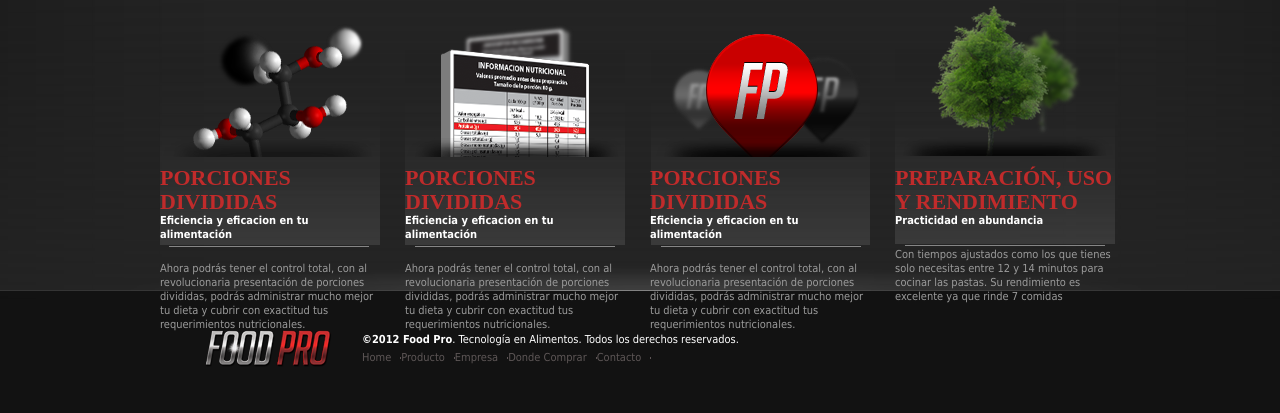
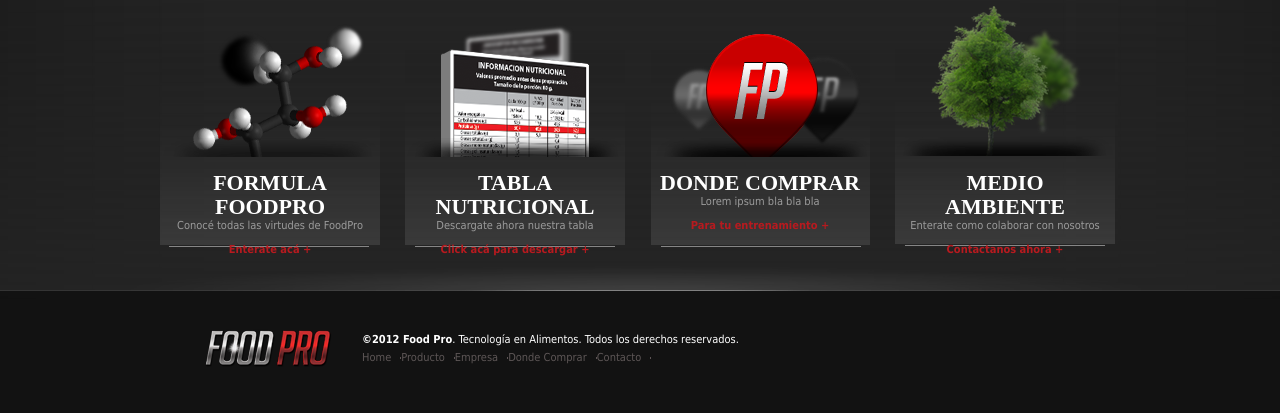
Before and after one commit to fleopardo/lucas, a PHP site: page /producto.html in a window 1280 px wide. Shown: the part 1526-1939 px from the top of the page. Run offline with PHP 8.4, Linux system fonts and the light colour scheme; some web fonts are replaced.

Commit message:
productos

```diff
--- a/css/global.css
+++ b/css/global.css
@@ -154,6 +154,8 @@
 .fd-pattern{
 	background:url(../img/fd_pattern.jpg) center top no-repeat;
 }
+
+
 
 .wrapper{
 	width: 960px;
@@ -341,6 +343,10 @@
 
 /*Productos*/
 
+.productos .fd_pattern{
+	background:url(../img/fd_pattern-producto.jpg) center top no-repeat;
+}
+
 .destacado{
 	width: 1028px;
 	margin: 48px auto 0;
@@ -481,8 +487,15 @@
 }
 
 .productos section.content .bloques-cont.bottom .bloque > div{
-	margin-top: 167px!important;
+	margin-top: 172px;
+	text-align: center;
+	padding: 0 10px;
 }
+
+.productos section.content .bloques-cont.bottom .bloque > div h1{
+	color:#fff;
+}
+
 /*Fin productos*/
 
 
--- a/producto.html
+++ b/producto.html
@@ -82,33 +82,34 @@
 							</div>
 						</div>
 					</div>
+
 					<div class="bloques-cont bottom">
 						<div class="bloque bloque1">
 							<div>
-								<h1>Porciones divididas</h1>
-								<h2>Eficiencia y eficacion en tu alimentación</h2>
-								<p>Ahora podrás tener el control total, con al revolucionaria presentación de porciones divididas, podrás administrar mucho mejor tu dieta y cubrir con exactitud tus requerimientos nutricionales.</p>
+								<h1>Formula FoodPro</h1>
+								<p>Conocé todas las virtudes de FoodPro</p>
+								<a href="#" title="Enterate aca">Enterate acá +</a>
 							</div>
 						</div>
 						<div class="bloque bloque2">
 							<div>
-								<h1>Porciones divididas</h1>
-								<h2>Eficiencia y eficacion en tu alimentación</h2>
-								<p>Ahora podrás tener el control total, con al revolucionaria presentación de porciones divididas, podrás administrar mucho mejor tu dieta y cubrir con exactitud tus requerimientos nutricionales.</p>
+								<h1>Tabla nutricional</h1>
+								<p>Descargate ahora nuestra tabla</p>
+								<a href="#" title="Click acá para descargar">Click acá para descargar +</a>
 							</div>
 						</div>
 						<div class="bloque bloque3">
 							<div>
-								<h1>Porciones divididas</h1>
-								<h2>Eficiencia y eficacion en tu alimentación</h2>
-								<p>Ahora podrás tener el control total, con al revolucionaria presentación de porciones divididas, podrás administrar mucho mejor tu dieta y cubrir con exactitud tus requerimientos nutricionales.</p>
+								<h1>Donde comprar</h1>
+								<p>Lorem ipsum bla bla bla</p>
+								<a href="#" title="Para tu entrenamiento">Para tu entrenamiento +</a>
 							</div>
 						</div>
 						<div class="bloque bloque4">
 							<div>
-								<h1>Preparación, uso y rendimiento</h1>
-								<h2>Practicidad en abundancia</h2>
-								<p>Con tiempos ajustados como los que tienes solo necesitas entre 12 y 14 minutos para cocinar las pastas. Su rendimiento es excelente ya que rinde 7 comidas</p>
+								<h1>Medio Ambiente</h1>
+								<p>Enterate como colaborar con nosotros</p>
+								<a href="#" title="Contactanos ahora">Contactanos ahora +</a>
 							</div>
 						</div>
 					</div>
```
Also changed, not shown: img/fd_pattern-producto.jpg (added).
